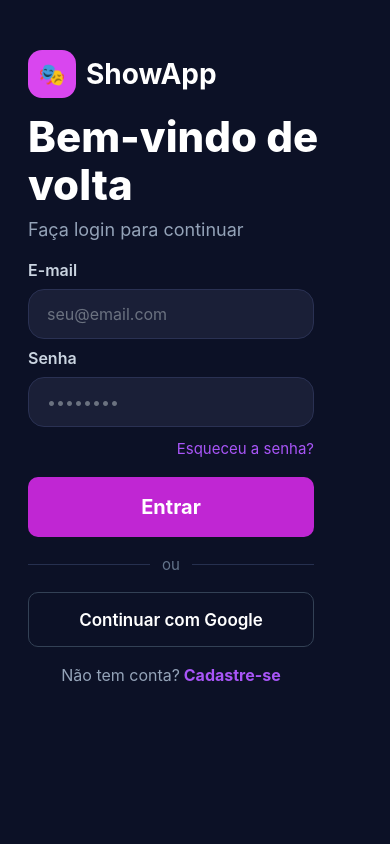
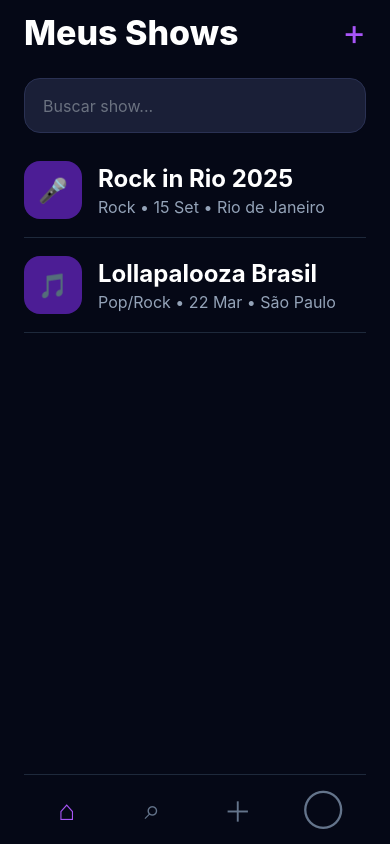
Before and after one commit to ArthurMouraa/Show-APP, a React Native app: screen /Home in a window 390 px wide. Built offline with nearby package versions, Linux system fonts and the light colour scheme.

Commit message:
feat: Barra de navegação

```diff
--- /dev/null
+++ b/app/components/NavBar.tsx
@@ -0,0 +1,53 @@
+
+import { StyleSheet, View, TouchableOpacity, Text } from "react-native"
+
+export default function NavBar(){
+
+  return (
+  <View style={styles.bottomTab}>
+
+  <TouchableOpacity style={styles.tabButton}>
+    <Text style={styles.activeTabIcon}>⌂</Text>
+  </TouchableOpacity>
+
+  <TouchableOpacity style={styles.tabButton}>
+    <Text style={styles.tabIcon}>⌕</Text>
+  </TouchableOpacity>
+
+  <TouchableOpacity style={styles.tabButton}>
+    <Text style={styles.tabIcon}>＋</Text>
+  </TouchableOpacity>
+
+  <TouchableOpacity style={styles.tabButton}>
+    <Text style={styles.tabIcon}>◯</Text>
+  </TouchableOpacity>
+
+</View>
+
+  )
+}
+
+const styles = StyleSheet.create({
+  bottomTab: {
+    marginTop: 'auto',
+    height: 70,
+    borderTopWidth: 1,
+    borderTopColor: '#1E293B',
+    flexDirection: 'row',
+    justifyContent: 'space-around',
+    alignItems: 'center',
+  },
+  activeTabIcon: {
+  color: '#A855F7',
+  fontSize: 28,
+},
+tabIcon: {
+  color: '#64748B',
+  fontSize: 28,
+},
+tabButton: {
+  justifyContent: 'center',
+  alignItems: 'center',
+  flex: 1,
+}
+})
--- a/app/routes/AppRoutes.tsx
+++ b/app/routes/AppRoutes.tsx
@@ -6,6 +6,7 @@
 
 import Login from '../screens/Login';
 import Cadastro from '../screens/Cadastro';
+import Home from '../screens/Home';
 
 const Stack = createNativeStackNavigator();
 
@@ -27,6 +28,12 @@
           name="Register"
           component={Cadastro}
         />
+
+        <Stack.Screen
+         name="Home"
+         component={Home}
+        />
+
       </Stack.Navigator>
     </NavigationContainer>
   )
--- /dev/null
+++ b/app/screens/Home.tsx
@@ -0,0 +1,166 @@
+
+import {
+  View,
+  Text,
+  TextInput,
+  TouchableOpacity,
+  StyleSheet,
+} from 'react-native';
+
+import { SafeAreaView } from 'react-native-safe-area-context';
+import NavBar from '../components/NavBar';
+
+export default function Home() {
+  return (
+    <SafeAreaView style={styles.container}>
+      {/* Header */}
+      <View style={styles.header}>
+        <Text style={styles.title}>
+          Meus Shows
+        </Text>
+
+        <TouchableOpacity>
+          <Text style={styles.plus}>+</Text>
+        </TouchableOpacity>
+      </View>
+
+      {/* Busca */}
+      <TextInput
+        placeholder="Buscar show..."
+        placeholderTextColor="#6B7280"
+        style={styles.searchInput}
+      />
+
+      {/* Lista */}
+      <View style={styles.list}>
+        <View style={styles.card}>
+          <View style={styles.iconBox}>
+            <Text style={styles.icon}>🎤</Text>
+          </View>
+
+          <View style={styles.cardContent}>
+            <Text style={styles.cardTitle}>
+              Rock in Rio 2025
+            </Text>
+
+            <Text style={styles.cardSubtitle}>
+              Rock • 15 Set • Rio de Janeiro
+            </Text>
+          </View>
+        </View>
+        <View style={styles.card}>
+          <View style={styles.iconBox}>
+            <Text style={styles.icon}>🎵</Text>
+          </View>
+
+          <View style={styles.cardContent}>
+            <Text style={styles.cardTitle}>
+              Lollapalooza Brasil
+            </Text>
+
+            <Text style={styles.cardSubtitle}>
+              Pop/Rock • 22 Mar • São Paulo
+            </Text>
+          </View>
+        </View>
+      </View>
+      <NavBar/>
+    </SafeAreaView>
+  );
+}
+
+const styles = StyleSheet.create({
+  container: {
+    flex: 1,
+    backgroundColor: '#050816',
+    paddingHorizontal: 24,
+    paddingTop: 10,
+  },
+
+  header: {
+    flexDirection: 'row',
+    justifyContent: 'space-between',
+    alignItems: 'center',
+    marginBottom: 24,
+  },
+
+  title: {
+    color: '#FFFFFF',
+    fontSize: 34,
+    fontWeight: '800',
+  },
+
+  plus: {
+    color: '#A855F7',
+    fontSize: 36,
+  },
+
+  searchInput: {
+    height: 55,
+    backgroundColor: '#1A1F37',
+    borderRadius: 16,
+    paddingHorizontal: 18,
+    color: '#FFFFFF',
+    fontSize: 16,
+    borderWidth: 1,
+    borderColor: '#2A3153',
+    marginBottom: 28,
+  },
+
+  list: {
+    gap: 18,
+  },
+
+  card: {
+    flexDirection: 'row',
+    alignItems: 'center',
+    borderBottomWidth: 1,
+    borderBottomColor: '#1E293B',
+    paddingBottom: 18,
+  },
+
+  iconBox: {
+    width: 58,
+    height: 58,
+    borderRadius: 16,
+    backgroundColor: '#4C1D95',
+    justifyContent: 'center',
+    alignItems: 'center',
+    marginRight: 16,
+  },
+
+  icon: {
+    fontSize: 24,
+  },
+
+  cardContent: {
+    flex: 1,
+  },
+
+  cardTitle: {
+    color: '#FFFFFF',
+    fontSize: 24,
+    fontWeight: '700',
+    marginBottom: 4,
+  },
+
+  cardSubtitle: {
+    color: '#94A3B8',
+    fontSize: 16,
+  },
+
+  bottomTab: {
+    marginTop: 'auto',
+    height: 70,
+    borderTopWidth: 1,
+    borderTopColor: '#1E293B',
+    flexDirection: 'row',
+    justifyContent: 'space-around',
+    alignItems: 'center',
+  },
+
+  tabIcon: {
+    color: '#94A3B8',
+    fontSize: 28,
+  },
+});
--- a/app/screens/Login.tsx
+++ b/app/screens/Login.tsx
@@ -67,7 +67,12 @@
         </TouchableOpacity>
 
         {/* Botão login */}
-        <TouchableOpacity style={styles.loginButton}>
+        <TouchableOpacity style={styles.loginButton}
+
+         onPress={() =>
+           navigation.navigate('Home')
+         }
+        >
           <Text style={styles.loginButtonText}>
             Entrar
           </Text>
```
